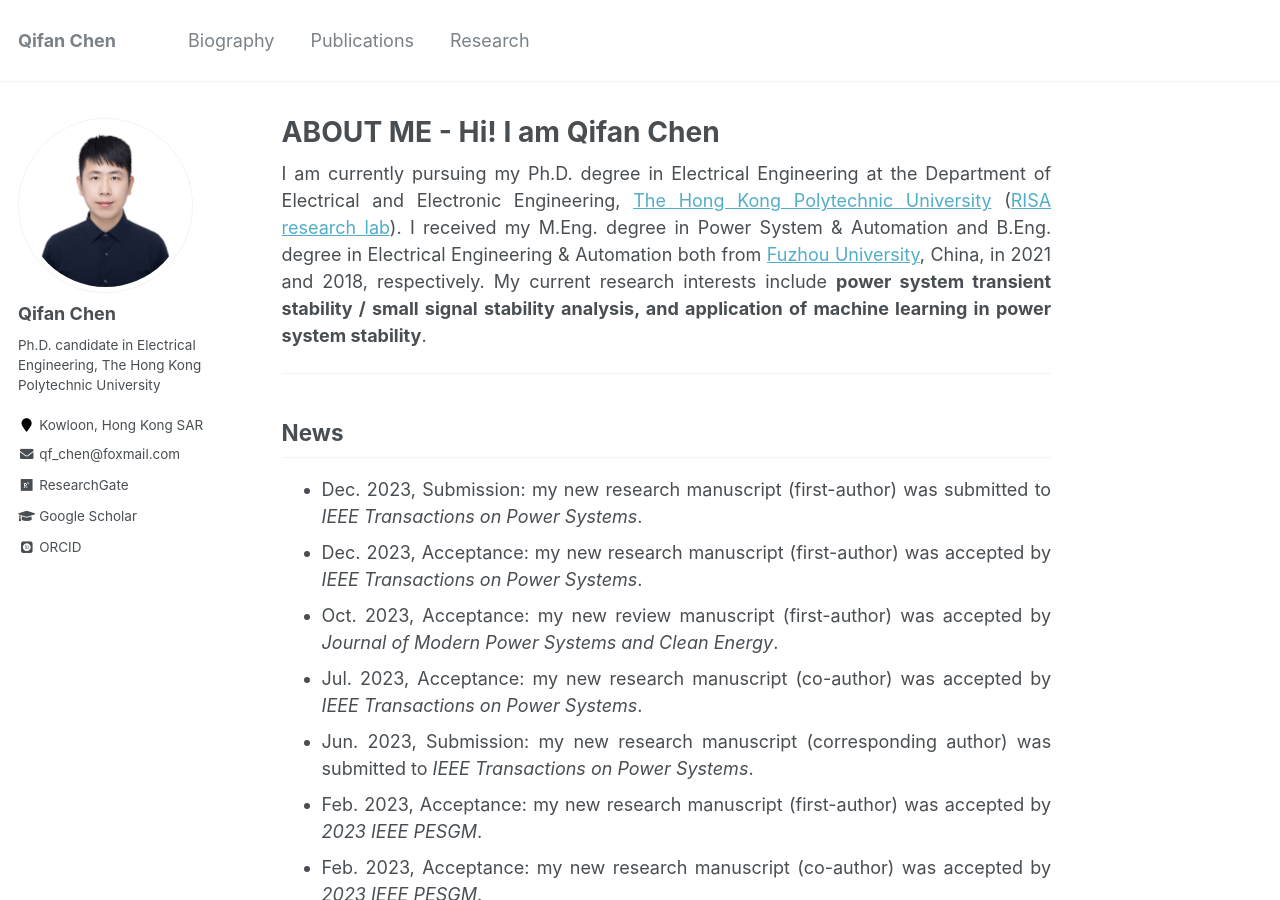
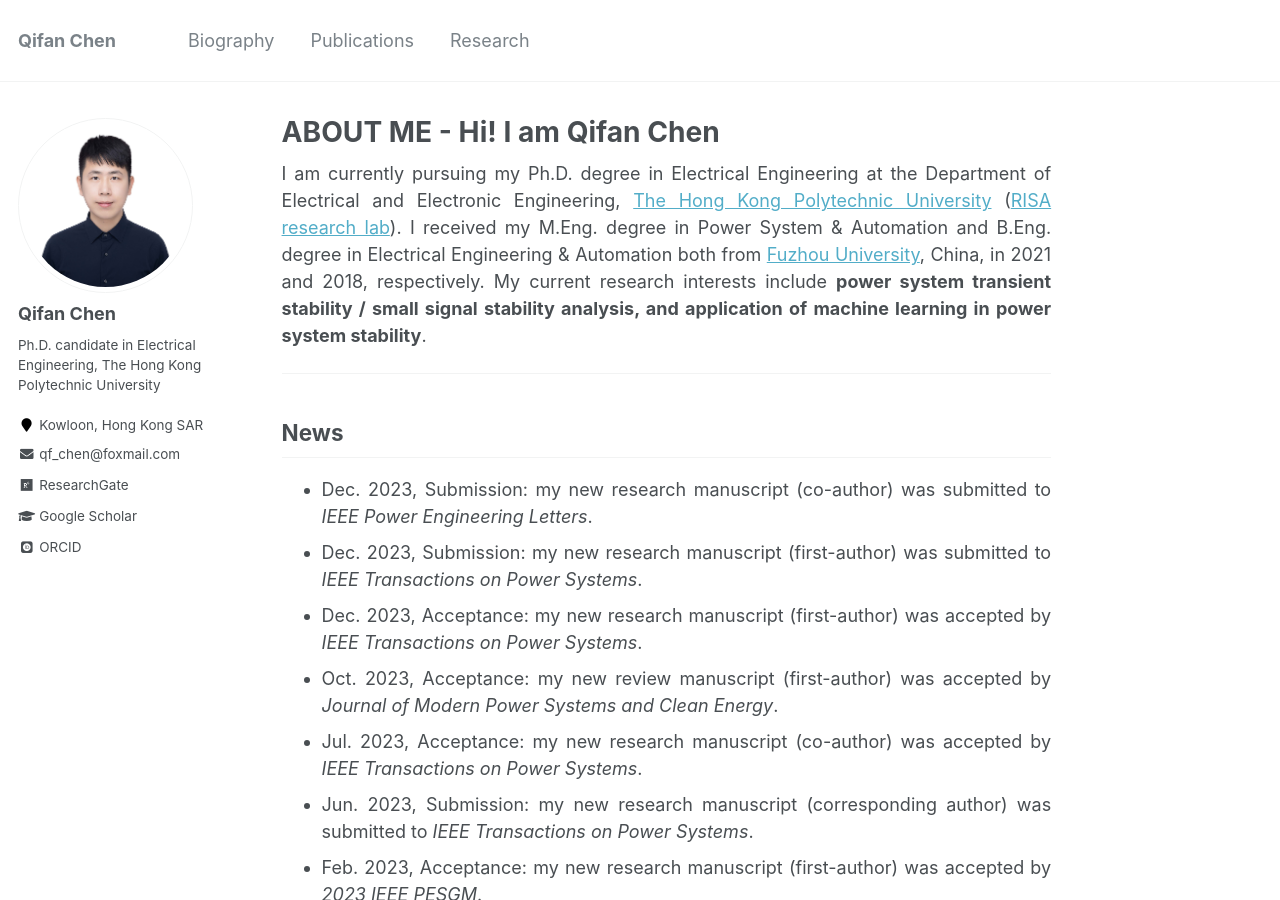
Before and after one commit to ChQf/ChQf.github.io, a Jekyll site: the page built from _pages/about.md, in a window 1280 px wide and 900 px high. Built offline with Jekyll 4.4.1, drawn with Linux system fonts in a browser that asks for light colours; some web fonts are replaced.

Commit message:
Update about.md

```diff
--- a/_pages/about.md
+++ b/_pages/about.md
@@ -14,6 +14,7 @@ My current research interests include **power system transient stability / small
 ---
 
 ## News
+* Dec. 2023, Submission: my new research manuscript (co-author) was submitted to *IEEE Power Engineering Letters*.
 * Dec. 2023, Submission: my new research manuscript (first-author) was submitted to *IEEE Transactions on Power Systems*.
 * Dec. 2023, Acceptance: my new research manuscript (first-author) was accepted by *IEEE Transactions on Power Systems*.
 * Oct. 2023, Acceptance: my new review manuscript (first-author) was accepted by *Journal of Modern Power Systems and Clean Energy*.
```
